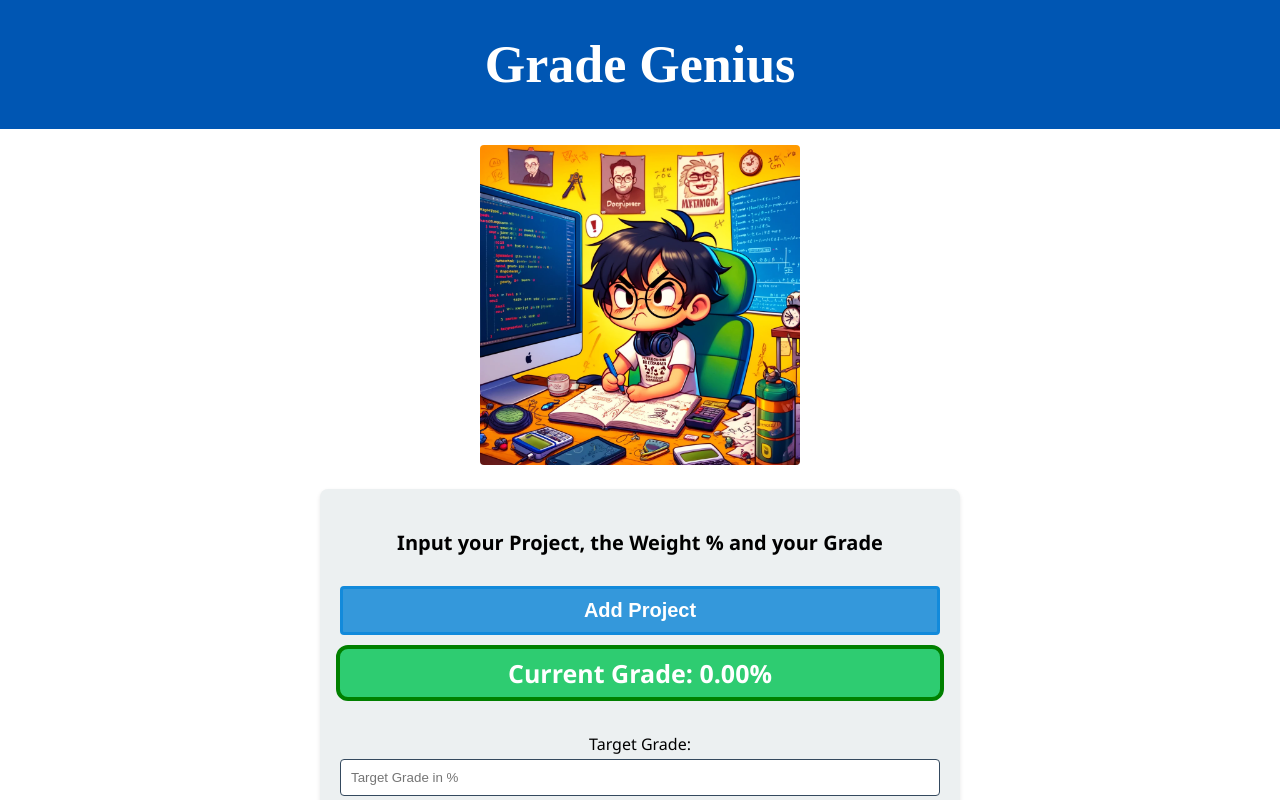
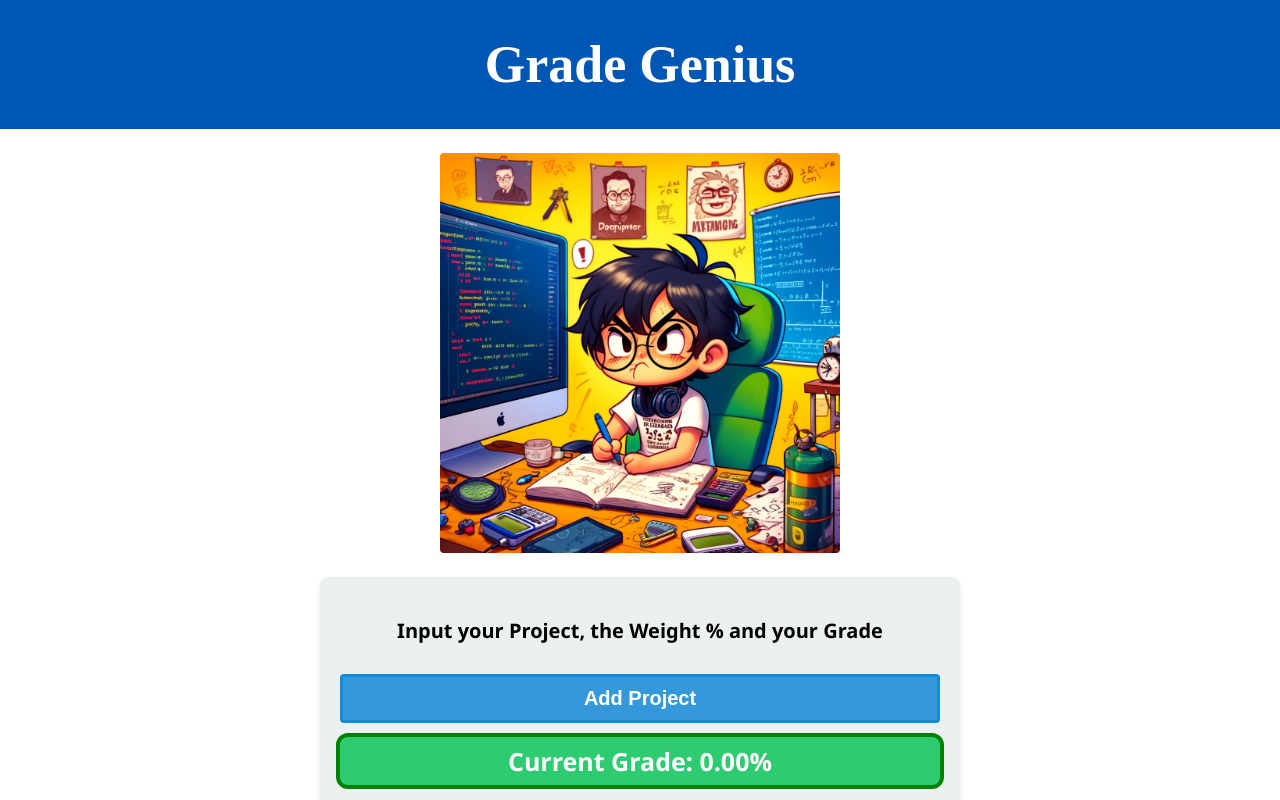
Before and after one commit to sunshineagoo17/grade-genius, a React (Create React App) app: page / in a window 1280 px wide. Shown: the top 800 px of the page. Built offline with nearby package versions, Linux system fonts and the light colour scheme.

Commit message:
Fixed margins

```diff
--- a/src/App.scss
+++ b/src/App.scss
@@ -1,31 +1,18 @@
 body {
-margin: 0;
-font-family: Arial, Helvetica, sans-serif;
+  margin: 0;
+  padding: 0;
+  font-family: Arial, Helvetica, sans-serif;
+  box-sizing: border-box;
+  overflow-x: hidden;
+}
+
+.App {
+  text-align: center;
+  overflow: hidden;
 }
 
 h1 {
   font-family: Avenir;
-}
-.App {
-  text-align: center;
-}
-
-.dev-img {
-  margin-top: 1rem;
-  height: 20rem;
-  width: auto;
-  border-radius: .25rem;
-}
-
-.App-logo {
-  height: 40vmin;
-  pointer-events: none;
-}
-
-@media (prefers-reduced-motion: no-preference) {
-  .App-logo {
-    animation: App-logo-spin infinite 20s linear;
-  }
 }
 
 .App-header {
@@ -37,17 +24,26 @@ h1 {
   justify-content: center;
   font-size: calc(10px + 2vmin);
   color: white;
+  margin: 0;
+  padding: 0;
 }
 
-.App-link {
-  color: #61dafb;
+.dev-img {
+  margin-top: 1.5rem;
+  height: auto;
+  width: 15rem;
+  max-width: 100%;
+  border-radius: .25rem;
 }
 
-@keyframes App-logo-spin {
-  from {
-    transform: rotate(0deg);
-  }
-  to {
-    transform: rotate(360deg);
+@media screen and (min-width: 768px) {
+  .dev-img {
+    width: 50%;
+    max-width: 25rem;
   }
 }
+
+main {
+  margin: 0;
+  padding: 0;
+}
```
